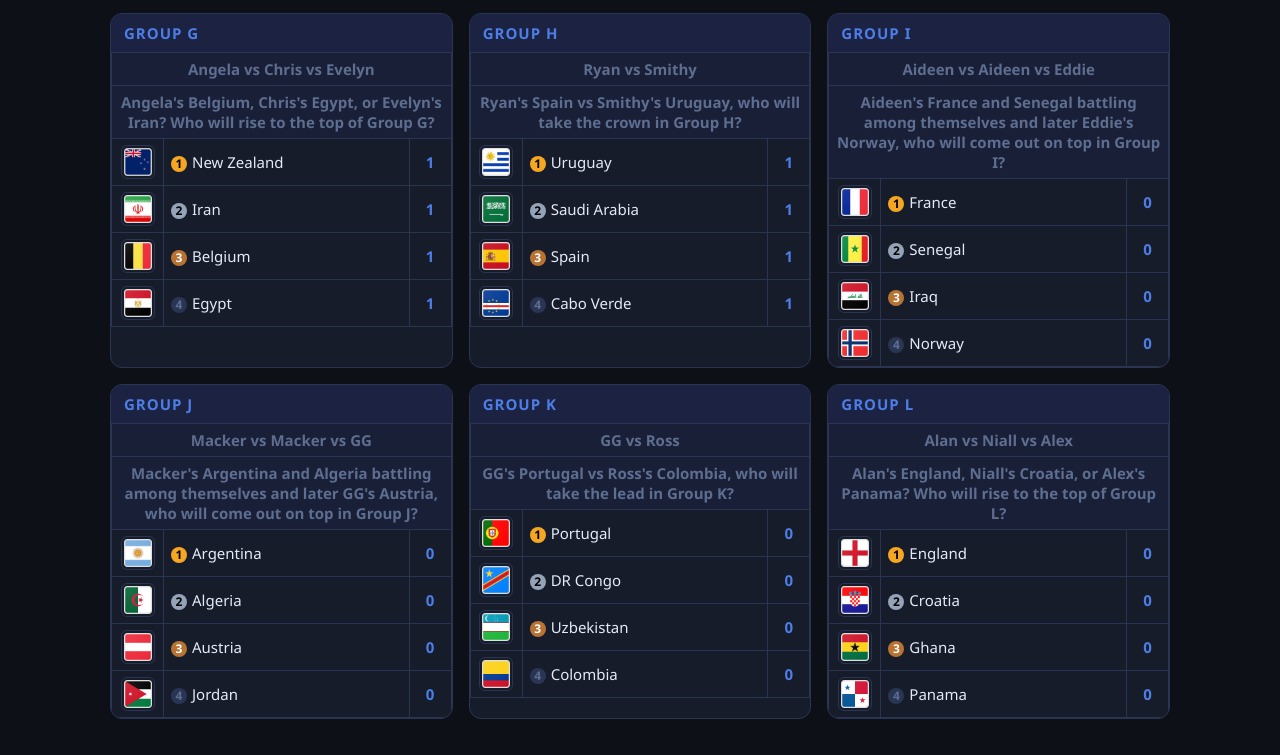
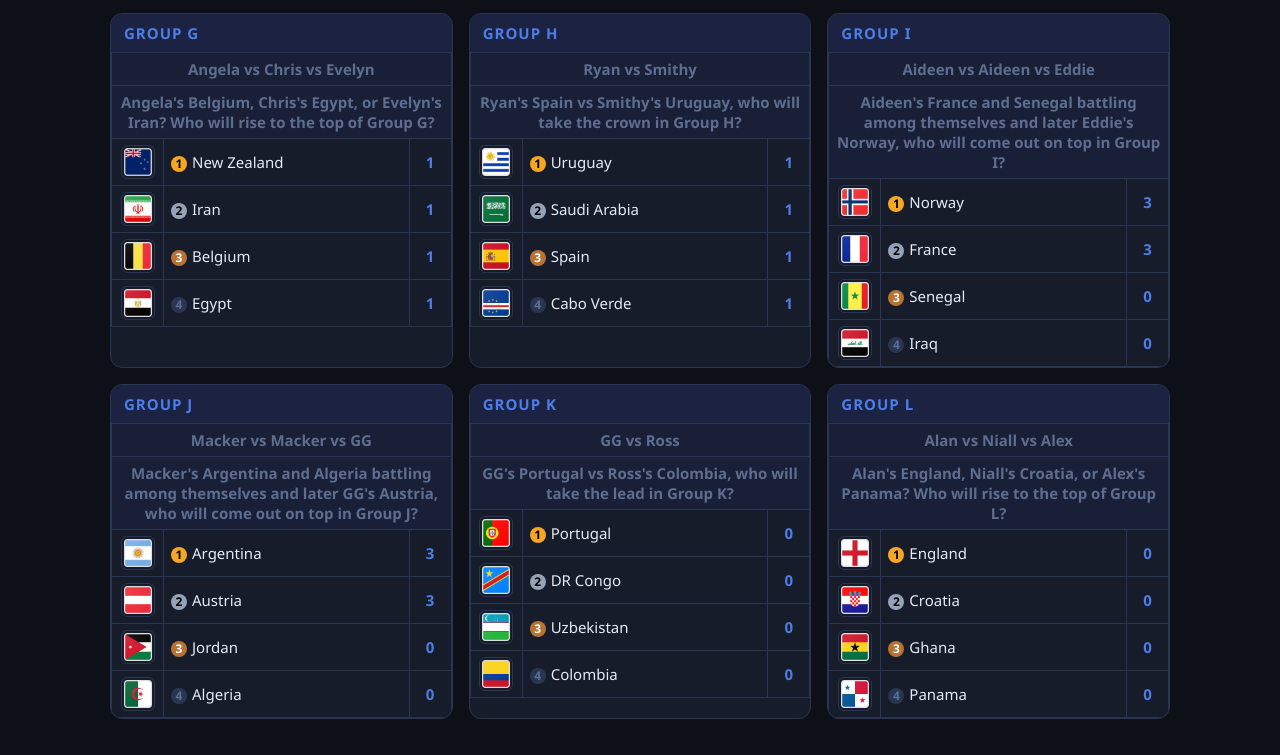
Before and after one commit to 6-GG-9/sweepstakes-kcs_2026, a plain HTML site: page index.html in a window 1280 px wide. Shown: the part 2176-2931 px from the top of the page. Drawn offline with Linux system fonts and the light colour scheme.

Commit message:
Updaet Group I & J

```diff
--- a/index.html
+++ b/index.html
@@ -494,20 +494,20 @@ const TABLES = [
     title: "Group I",
     headers: ["Aideen vs Aideen vs Eddie", "Aideen's France and Senegal battling among themselves and later Eddie's Norway, who will come out on top in Group I?"],
     rows: [
-      { rank: 1, img: "Group I/France.png", text: "France", number: 0 },
-      { rank: 2, img: "Group I/Senegal.png", text: "Senegal", number:  0 },
-      { rank: 3, img: "Group I/Iraq.png", text: "Iraq", number:  0 },
-      { rank: 4, img: "Group I/Norway.png", text: "Norway", number:  0 },
+      { rank: 2, img: "Group I/France.png", text: "France", number: 3 },
+      { rank: 3, img: "Group I/Senegal.png", text: "Senegal", number:  0 },
+      { rank: 4, img: "Group I/Iraq.png", text: "Iraq", number:  0 },
+      { rank: 1, img: "Group I/Norway.png", text: "Norway", number:  3 },
     ],
   },
   {
     title: "Group J",
     headers: ["Macker vs Macker vs GG", "Macker's Argentina and Algeria battling among themselves and later GG's Austria, who will come out on top in Group J?"],
     rows: [
-      { rank: 1, img: "Group J/Argentina.png", text: "Argentina", number: 0 },
-      { rank: 2, img: "Group J/Algeria.png", text: "Algeria", number:  0 },
-      { rank: 3, img: "Group J/Austria.png", text: "Austria", number:  0 },
-      { rank: 4, img: "Group J/Jordan.png", text: "Jordan", number:  0 },
+      { rank: 1, img: "Group J/Argentina.png", text: "Argentina", number: 3 },
+      { rank: 4, img: "Group J/Algeria.png", text: "Algeria", number:  0 },
+      { rank: 2, img: "Group J/Austria.png", text: "Austria", number:  3 },
+      { rank: 3, img: "Group J/Jordan.png", text: "Jordan", number:  0 },
     ],
   },
   {
```
